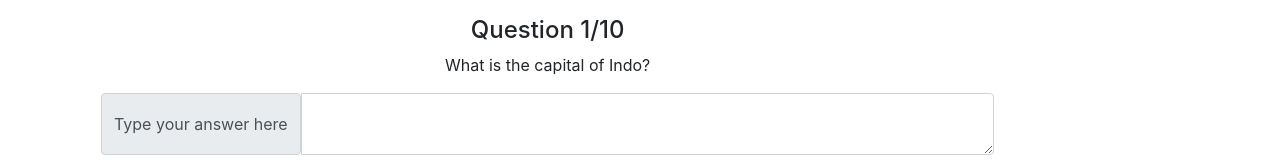
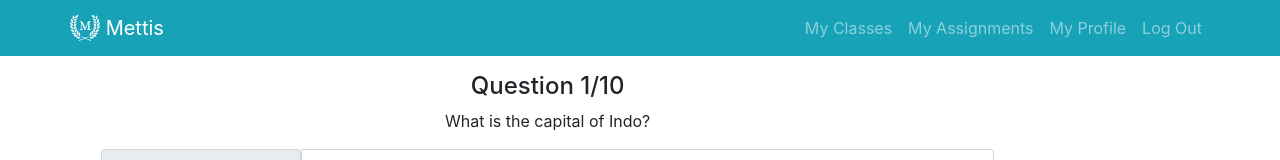
Before and after one commit to danikrisdayadi/lifehack2021, a React (Create React App) app in the folder client/: page / in a window 1280 px wide. Shown: the top 160 px of the page. Built offline with nearby package versions, Linux system fonts and the light colour scheme.

Commit message:
Create Navigation Bar

```diff
--- a/client/src/App.css
+++ b/client/src/App.css
@@ -36,3 +36,6 @@
         transform: rotate(360deg);
     }
 }
+.navlogo {
+    margin: 0;
+}
--- a/client/src/App.js
+++ b/client/src/App.js
@@ -8,6 +8,7 @@ import Alert from 'react-bootstrap/Alert';
 import LeaderBoard from './components/leaderboard';
 import Assignment from './components/assignment';
 import UserProfile from './components/userprofile';
+import NavigationBar from './components/navigationbar'
 
 import './App.css';
 
@@ -31,6 +32,7 @@ const ExampleToast = ({ children }) => {
 
 const App = () => (
     <div className="App">
+        <NavigationBar></NavigationBar>
         <Container className="p-3">
             {/* <Alert variant="success">
                 <Alert.Heading>Hey, nice to see you</Alert.Heading>
--- /dev/null
+++ b/client/src/components/navigationbar.jsx
@@ -0,0 +1,36 @@
+import React, { Component } from "react";
+import Navbar from 'react-bootstrap/Navbar';
+import Nav from 'react-bootstrap/Nav';
+import Container from 'react-bootstrap/Container';
+import Logo from '../logos/logo-white.svg';
+class NavigationBar extends Component {
+  state = {
+
+  };
+  render() {
+    return (
+      <Navbar bg="info" variant="dark">
+        <Container>
+        <Navbar.Brand href="#home">
+        <img
+          alt=""
+          src={Logo}
+          width="30"
+          height="30"
+          className="d-inline-block align-top"
+        />{' '}
+      Mettis
+      </Navbar.Brand>
+        <Nav className="me-auto">
+          <Nav.Link href="#classes">My Classes</Nav.Link>
+          <Nav.Link href="#assignments">My Assignments</Nav.Link>
+          <Nav.Link href="#profile">My Profile</Nav.Link>
+          <Nav.Link href="#profile">Log Out</Nav.Link>
+        </Nav>
+        </Container>
+    </Navbar>
+    )}
+};
+
+
+export default NavigationBar;
```
Also changed, not shown: client/src/logos/Logo.svg (added), client/src/logos/logo-white.svg (added). Lines whose indentation alone changed are shown as unchanged.
